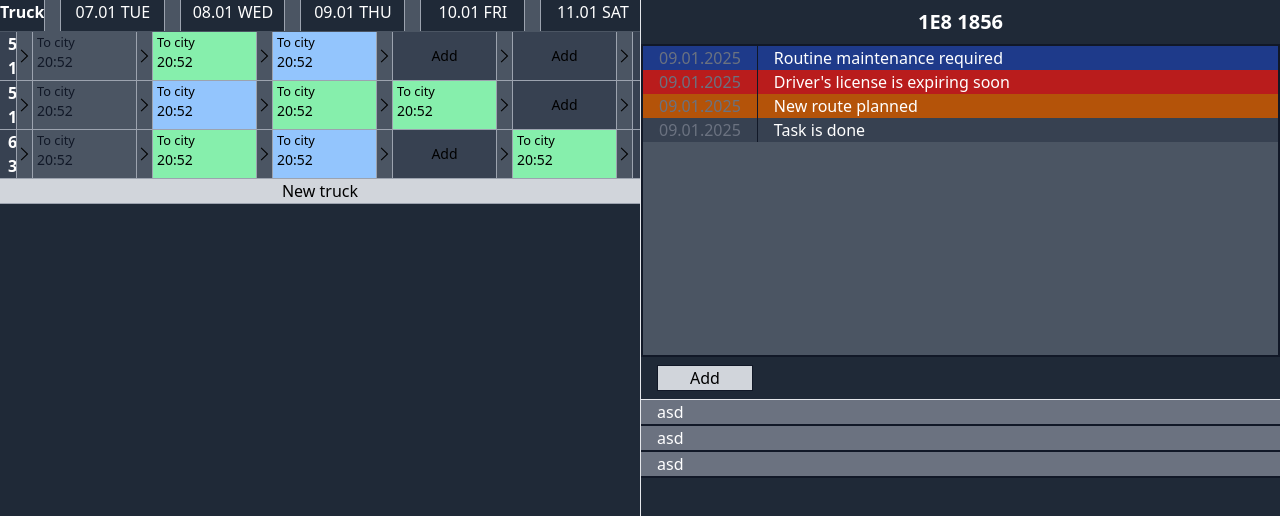
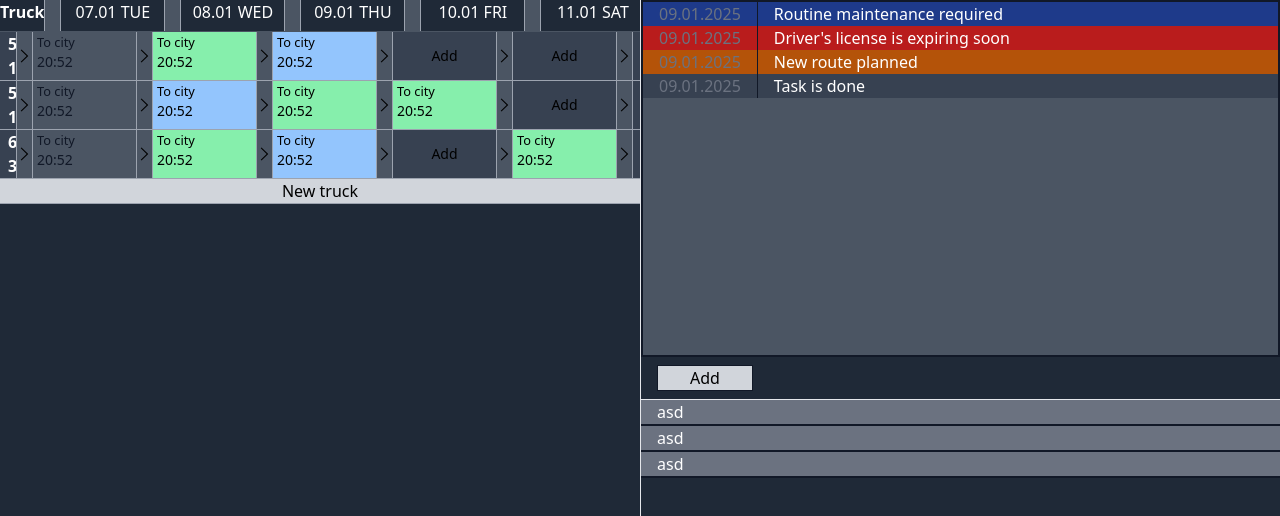
Before and after one commit to Mussorable/transport_logger, a React (Vite) app: page / in a window 1280 px wide. Shown: the top 516 px of the page. Built offline with nearby package versions, Linux system fonts and the light colour scheme.

Commit message:
select truck when click on title to render truck notes at the right side truck

```diff
--- a/src/app/table/TableModern.tsx
+++ b/src/app/table/TableModern.tsx
@@ -109,6 +109,7 @@ function TableModern() {
         }
     ]);
     const [editingTruck, setEditingTruck] = useState<EditingTruck | null>(null);
+    const [pickedTruckNumber, setPickedTruckNumber] = useState<string | null>(null);
 
     const handleAddRoute = (route: Route, certainLegend: EditingTruck) => {
         const { truckNumber } = certainLegend;
@@ -141,10 +142,12 @@ function TableModern() {
             day
         });
     };
-
     const handleAddTruckClick = () => {
         setModalContent(<AddTruck setLegend={setLegend} onModalVisible={setIsModalVisible} />);
         setIsModalVisible((prev) => !prev);
+    };
+    const handleTruckClick = (truckNumber: string) => {
+        setPickedTruckNumber(truckNumber);
     };
 
     return (
@@ -168,7 +171,7 @@ function TableModern() {
                         return (
                             <div key={ truck.number }
                                  className="flex w-full bg-gray-900 font-semibold border-b border-gray-400">
-                                <div className="flex-1 text-white px-2 bg-gray-700 overflow-x-hidden hover:bg-gray-600 hover:cursor-pointer">
+                                <div onClick={() => handleTruckClick(truck.number)} className="flex-1 text-white px-2 bg-gray-700 overflow-x-hidden hover:bg-gray-600 hover:cursor-pointer">
                                     <p>{ truck.number.toUpperCase() }</p>
                                 </div>
                                 { week.map((day) => {
@@ -239,7 +242,7 @@ function TableModern() {
                     </div>
                 </div>
                 <div className="h-full w-1/2 flex flex-col border-l border-gray-200">
-                    <TruckNote />
+                    <TruckNote truckNumber={pickedTruckNumber} />
                     <DailyNote />
                 </div>
             </div>
--- a/src/app/table/tabs/TruckNote.tsx
+++ b/src/app/table/tabs/TruckNote.tsx
@@ -11,7 +11,11 @@ export interface Note {
     type: NoteType;
 }
 
-function TruckNote() {
+interface TruckNoteProps {
+    truckNumber: string | null;
+}
+
+function TruckNote({ truckNumber }: TruckNoteProps) {
     const noteTypes: NoteType[] = ["MAINTENANCE", "DRIVER", "ROUTE", "DONE"];
     const [isError, setIsError] = useState<string | boolean>(false);
     const [isConfirmed, setIsConfirmed] = useState<string | boolean>(false);
@@ -105,8 +109,8 @@ function TruckNote() {
 
     return (
         <div className="h-full w-full border-b border-gray-200 flex flex-col">
-            <div className="text-white text-center py-2">
-                <span className="font-bold text-xl">1E8 1856</span>
+            <div className={ `text-white text-center ${truckNumber ? 'py-2' : ''}` }>
+                <span className="font-bold text-xl">{ truckNumber }</span>
             </div>
             <div className="flex-1">
                 <NoteScreen notes={notes} />
```
